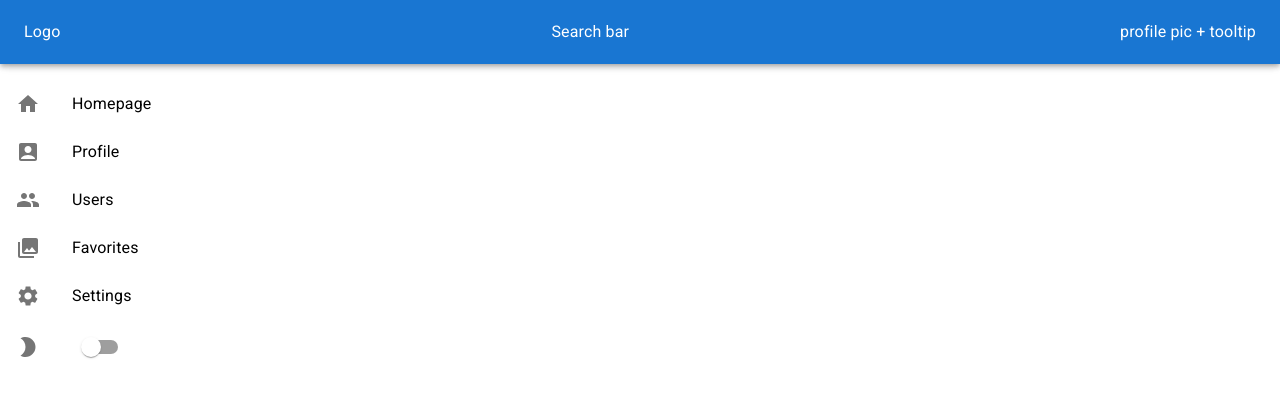
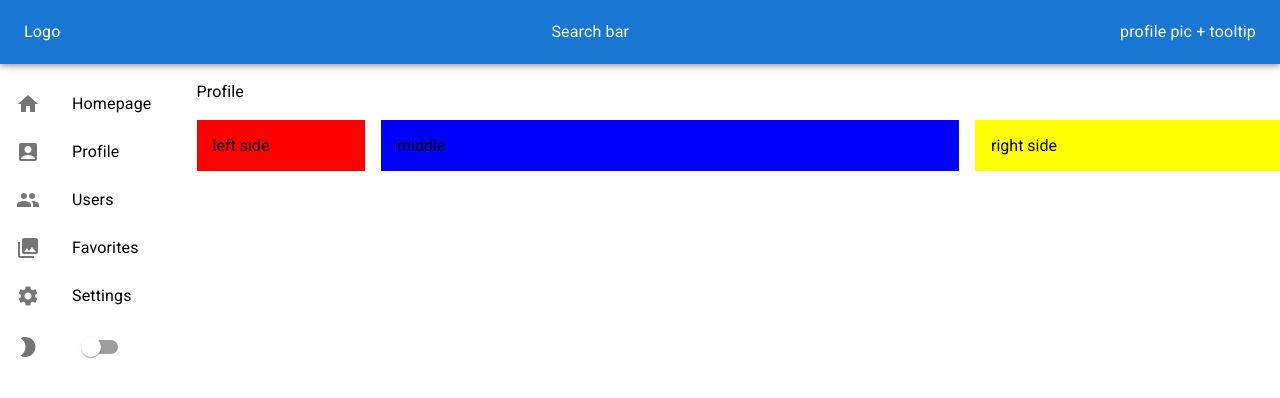
Before and after one commit to sheppieboy/recipe-fullstack, a React (Create React App) app in the folder client/: page /profile in a window 1280 px wide. Shown: the top 398 px of the page. Built offline with nearby package versions, Linux system fonts and the light colour scheme.

Commit message:
Added a global theme for tooltips that has each tooltip with a black background and white lettering.

```diff
--- a/client/src/components/Recipe.tsx
+++ b/client/src/components/Recipe.tsx
@@ -13,9 +13,7 @@ import {
   CardHeader,
   CardMedia,
   Checkbox,
-  createTheme,
   IconButton,
-  ThemeProvider,
   Tooltip,
   Typography,
 } from "@mui/material";
@@ -36,20 +34,6 @@ function getFirst2Letters(username: string) {
   return username.slice(0, 2);
 }
 
-const themeForToolTip = createTheme({
-  components: {
-    MuiTooltip: {
-      styleOverrides: {
-        tooltip: {
-          fontWeight: "light",
-          color: "white",
-          backgroundColor: "black",
-        },
-      },
-    },
-  },
-});
-
 export const Recipe = ({
   recipe: { username, image, date, description, title },
 }: Props) => {
@@ -64,13 +48,11 @@ export const Recipe = ({
           </Tooltip>
         }
         action={
-          <ThemeProvider theme={themeForToolTip}>
           <Tooltip title="See full recipe">
             <IconButton aria-label="go to recipe">
               <ArrowCircleRight />
             </IconButton>
           </Tooltip>
-          </ThemeProvider>
         }
         title={title}
         subheader={date}
@@ -86,13 +68,11 @@ export const Recipe = ({
             checkedIcon={<Favorite sx={{ color: "red" }} />}
           />
         </IconButton>
-        <ThemeProvider theme={themeForToolTip}>
         <Tooltip title="Add to Favourites">
           <IconButton aria-label="add to favourites">
             <AddCircle sx={{ color: randomColor() }} />
           </IconButton>
         </Tooltip>
-        </ThemeProvider>
       </CardActions>
     </Card>
   );
--- a/client/src/index.tsx
+++ b/client/src/index.tsx
@@ -1,14 +1,31 @@
+import { createTheme, ThemeProvider } from "@mui/material";
 import React from "react";
 import ReactDOM from "react-dom/client";
 import { RouterProvider } from "react-router-dom";
 import { router } from "./router";
+
+const theme = createTheme({
+  components: {
+    MuiTooltip: {
+      styleOverrides: {
+        tooltip: {
+          fontWeight: "light",
+          color: "white",
+          backgroundColor: "black",
+        },
+      },
+    },
+  },
+});
 
 const root = ReactDOM.createRoot(
   document.getElementById("root") as HTMLElement
 );
 
 root.render(
-  <React.StrictMode>
-    <RouterProvider router={router} />
-  </React.StrictMode>
+  <ThemeProvider theme={theme}>
+    <React.StrictMode>
+      <RouterProvider router={router} />
+    </React.StrictMode>
+  </ThemeProvider>
 );
--- a/client/src/routes/Profile.tsx
+++ b/client/src/routes/Profile.tsx
@@ -1,10 +1,20 @@
-import { Typography } from "@mui/material";
+import { Stack, Typography } from "@mui/material";
 import { Box } from "@mui/system";
 
 export const Profile = () => {
   return (
-    <Box>
+    <Box sx={{ pt: 10 }}>
       <Typography>Profile</Typography>
+      <Stack
+        direction="row"
+        spacing={2}
+        justifyContent="space-between"
+        sx={{ pt: 2 }}
+      >
+        <Box sx={{ bgcolor: "red", flex: 1, p: 2 }}>left side</Box>
+        <Box sx={{ bgcolor: "blue", flex: 4, p: 2 }}>middle</Box>
+        <Box sx={{ bgcolor: "yellow", flex: 2, p: 2 }}>right side</Box>
+      </Stack>
     </Box>
   );
 };
```
Also changed, not shown: client/FrontendToDo.txt. Lines whose indentation alone changed are shown as unchanged.
